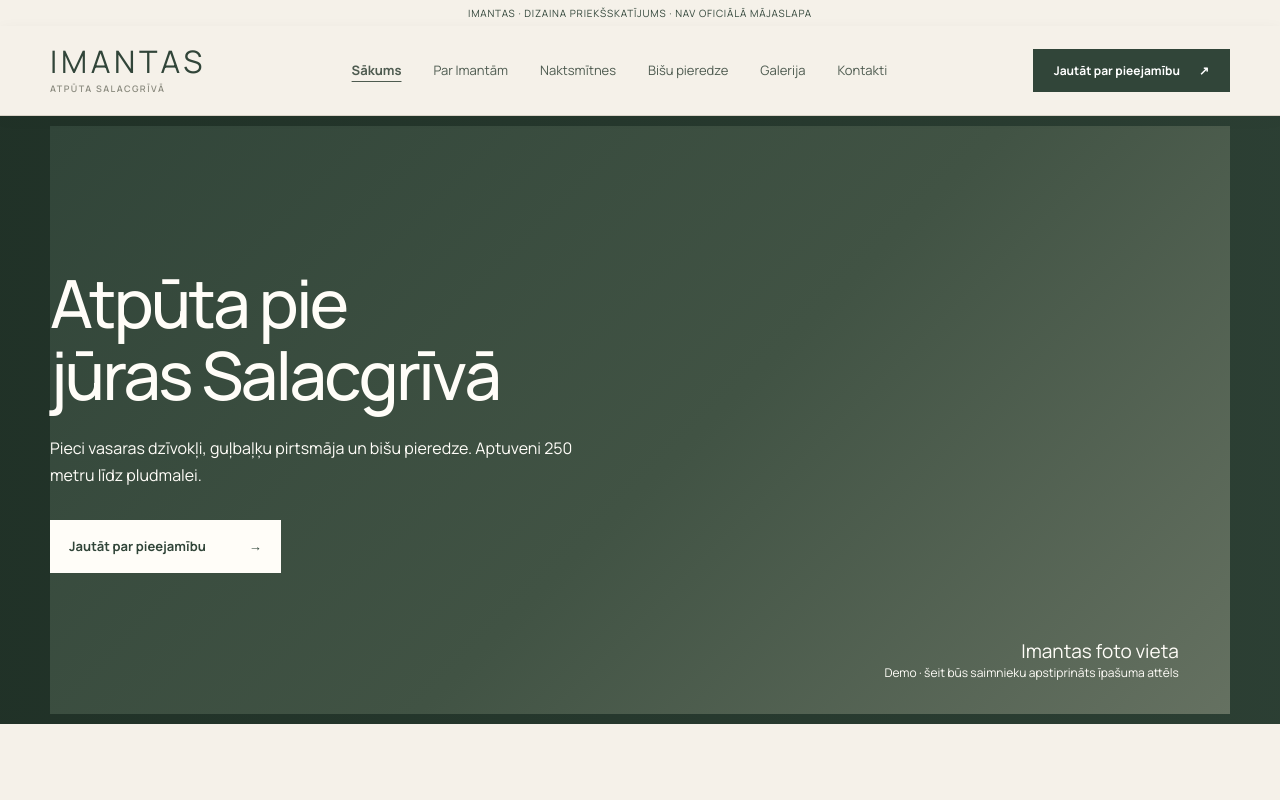
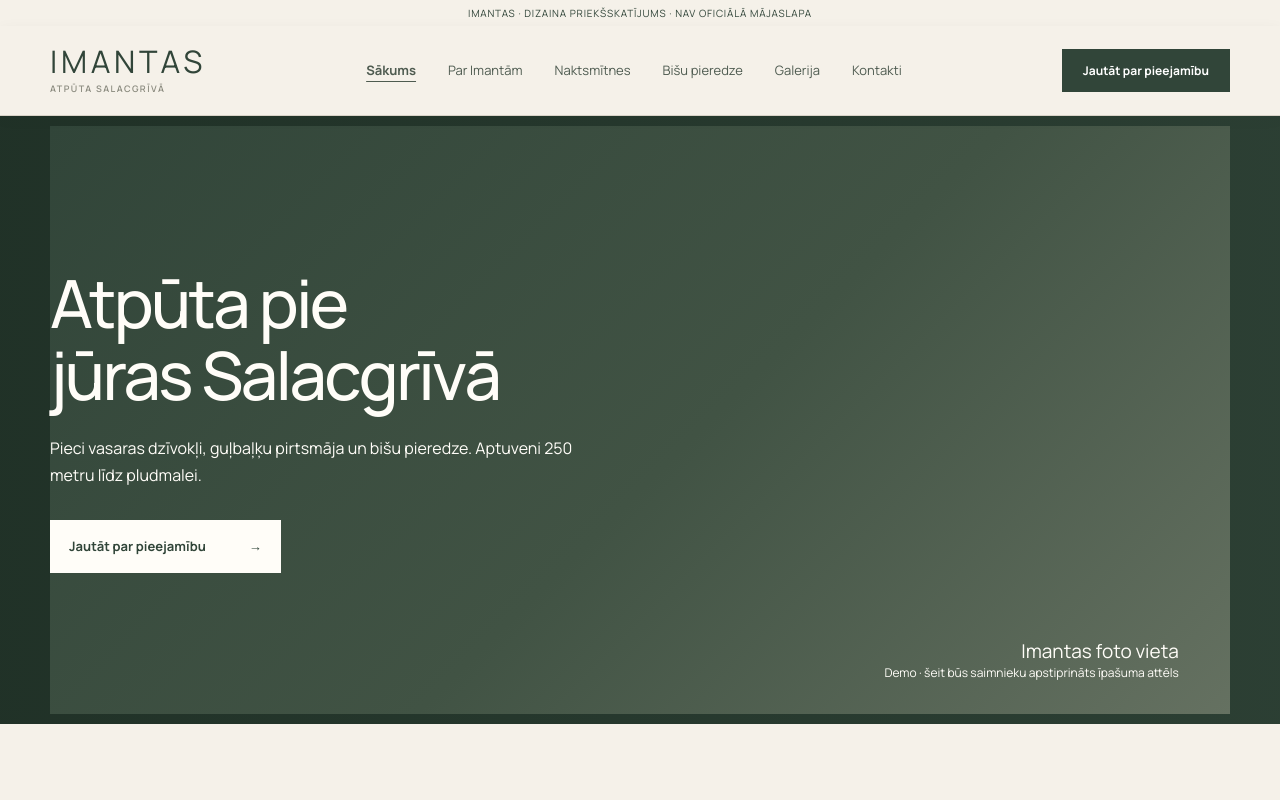
Before and after one commit to davisl24/Imantasatputas, a Next.js app: page / in a window 1280 px wide. Shown: the top 800 px of the page. Built offline with nearby package versions, Linux system fonts and the light colour scheme.

Commit message:
style(imantas): remove header CTA arrow

```diff
--- a/app/components/SiteShell.tsx
+++ b/app/components/SiteShell.tsx
@@ -9,7 +9,7 @@ export function SiteHeader(){
  return <><div className={s.demoStrip}>Imantas · dizaina priekšskatījums · nav oficiālā mājaslapa</div><header className={s.header}><div className={s.container+" "+s.nav}>
  <Link className={s.logo} href="/" onClick={()=>setOpen(false)}>IMANTAS <span>ATPŪTA SALACGRĪVĀ</span></Link>
  <nav className={s.navLinks} aria-label="Galvenā navigācija"><ul className={s.navList}>{links.map(l=><li key={l.href}><Link href={l.href} aria-current={pathname===l.href?"page":undefined}>{l.label}</Link></li>)}</ul></nav>
- <div className={s.navActions}><a className={s.navCta} href="/kontakti#pieprasijums">Jautāt par pieejamību <span aria-hidden="true">↗</span></a><button type="button" className={s.menuButton} aria-expanded={open} aria-controls="imantas-mobile-menu" aria-label={open?"Aizvērt izvēlni":"Atvērt izvēlni"} onClick={()=>setOpen(!open)}><span/><span/></button></div></div>
+ <div className={s.navActions}><a className={s.navCta} href="/kontakti#pieprasijums">Jautāt par pieejamību</a><button type="button" className={s.menuButton} aria-expanded={open} aria-controls="imantas-mobile-menu" aria-label={open?"Aizvērt izvēlni":"Atvērt izvēlni"} onClick={()=>setOpen(!open)}><span/><span/></button></div></div>
  {open&&<nav id="imantas-mobile-menu" className={s.mobileLinks} aria-label="Mobilā navigācija"><ul className={s.mobileNavList}>{links.map(l=><li key={l.href}><Link href={l.href} aria-current={pathname===l.href?"page":undefined} onClick={()=>setOpen(false)}>{l.label}</Link></li>)}</ul></nav>}</header></>
 }
 export function SiteFooter(){return <footer className={s.footer}><div className={s.container+" "+s.footerRow}><div><Link className={s.footerLogo} href="/">IMANTAS</Link><p>Atpūta pie jūras Salacgrīvā · neoficiāls demo</p></div><nav aria-label="Kājenes navigācija"><ul className={s.footerLinks}>{links.map(l=><li key={l.href}><Link href={l.href}>{l.label}</Link></li>)}</ul></nav><div><a href="tel:+37129435752">+371 29 435 752</a><p><a href="mailto:avei6@inbox.lv">avei6@inbox.lv</a></p></div></div></footer>}
```
